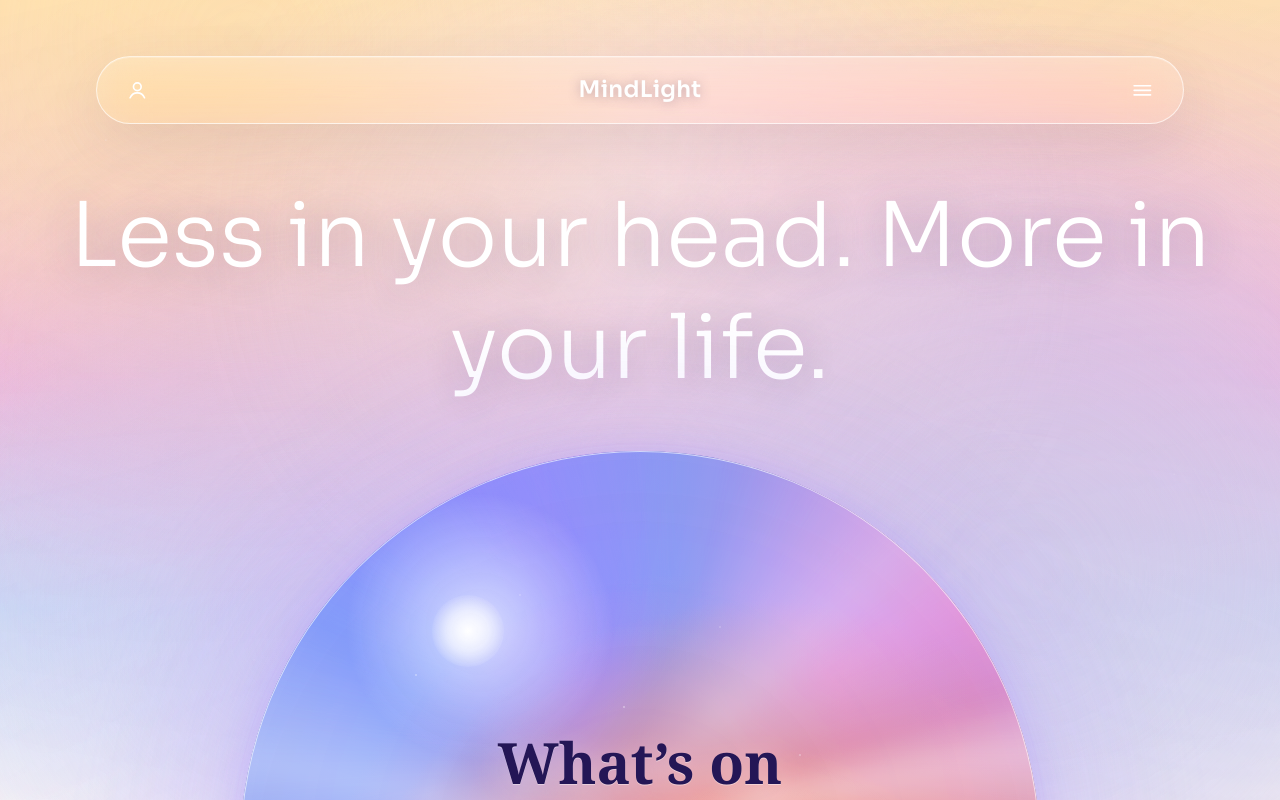
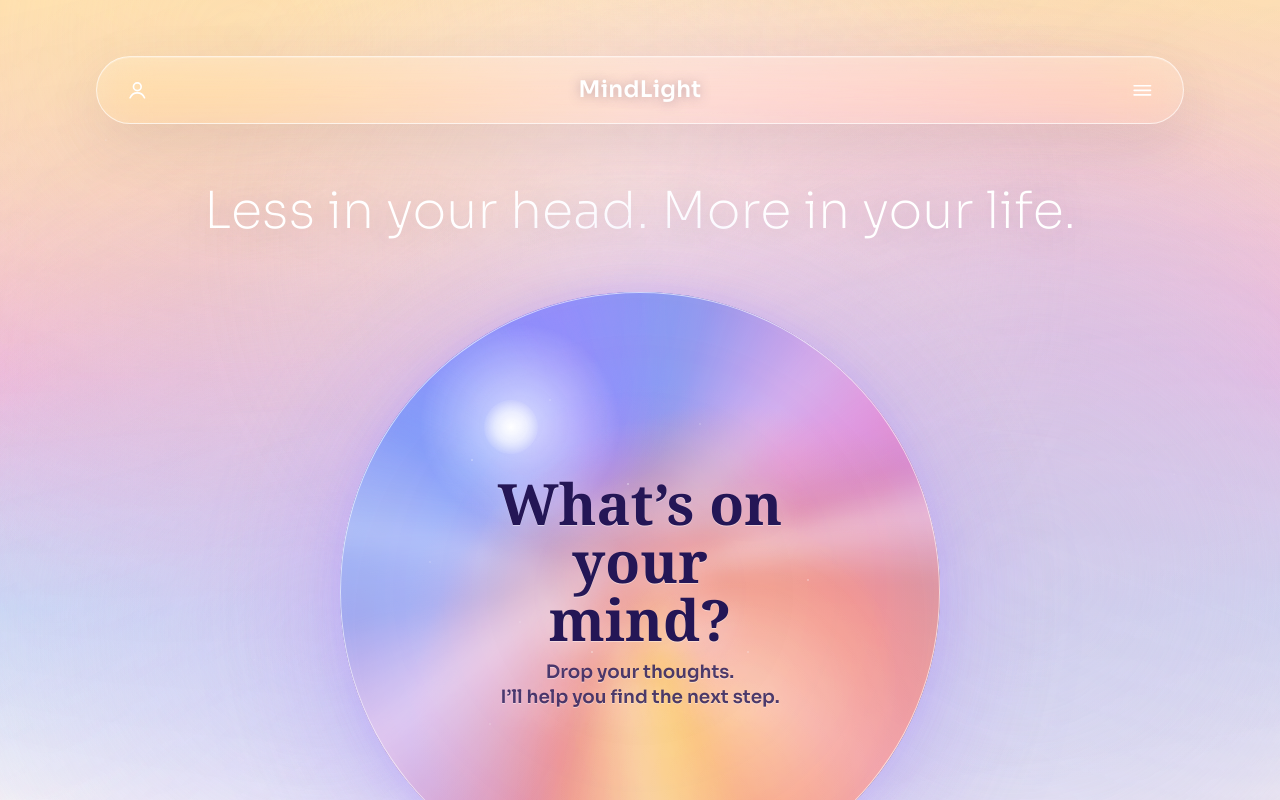
Before and after one commit to valeriyalebedev/mindlight, a React (Vite) app: page / in a window 1280 px wide. Shown: the top 800 px of the page. Built offline with nearby package versions, Linux system fonts and the light colour scheme.

Commit message:
fix : first ball draft

```diff
--- a/src/features/landing/LandingScreen.module.css
+++ b/src/features/landing/LandingScreen.module.css
@@ -9,8 +9,8 @@
 }
 
 .headline {
-  font-size: clamp(3rem, 7.2vw, 5.25rem);
-  font-weight: 300;
+  font-size: clamp(3rem, 7.2vw, 0.25rem);
+  font-weight: 30;
   line-height: 1.25;
   letter-spacing: 0;
   color: var(--text);
--- a/src/features/landing/LandingScreen.tsx
+++ b/src/features/landing/LandingScreen.tsx
@@ -14,7 +14,7 @@ function LandingScreen({ onGetStarted }: LandingScreenProps) {
         More in your life.
       </h1>
 
-      <PearlOrb className={styles.orb} size="clamp(600px, 85vw, 800px)">
+      <PearlOrb className={styles.orb} size="clamp(600px, 85vw, 400px)">
         <span className={styles.orbTitle}>What&rsquo;s on your mind?</span>
         <span className={styles.orbText}>
           Drop your thoughts.
```
